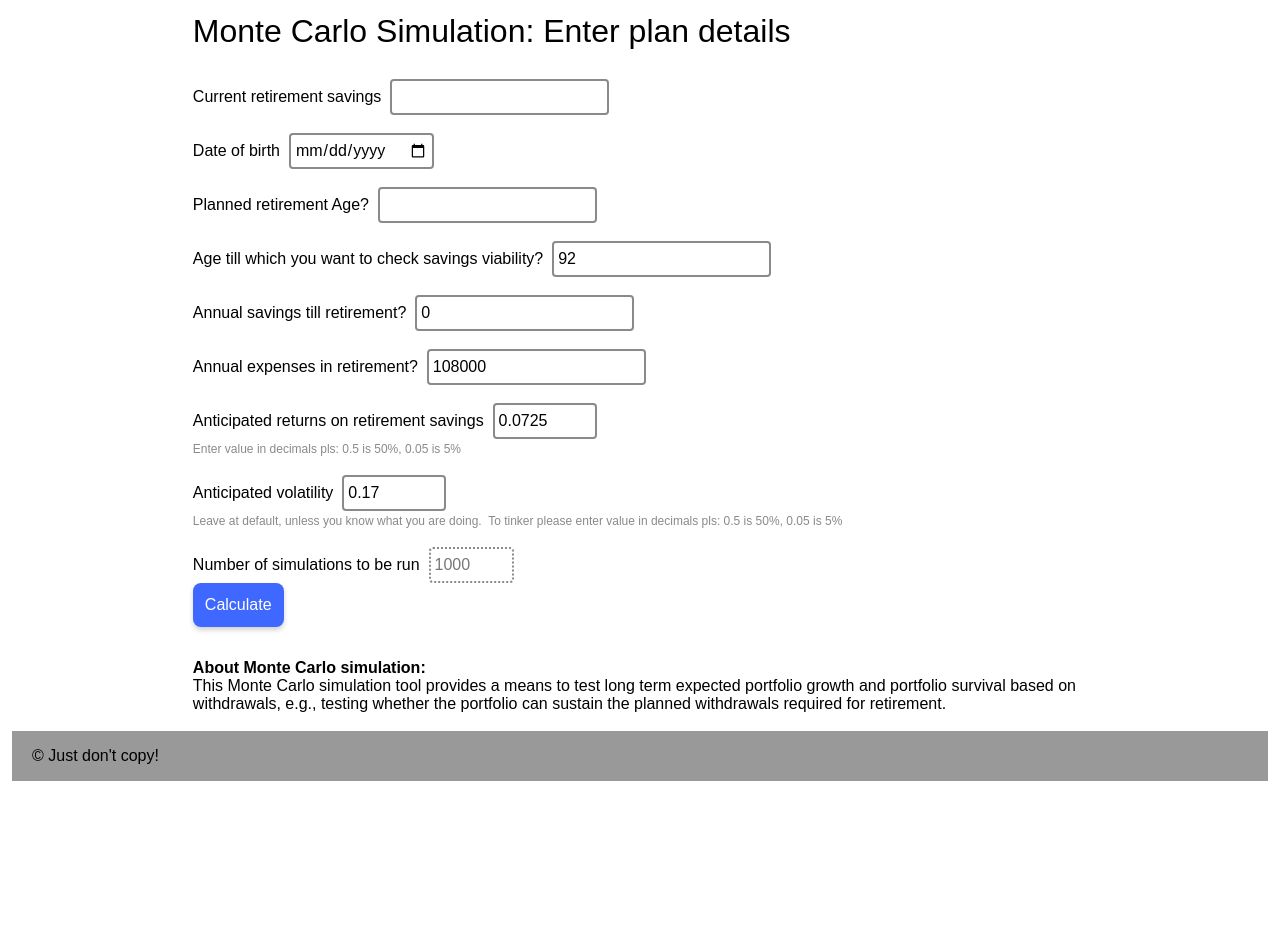
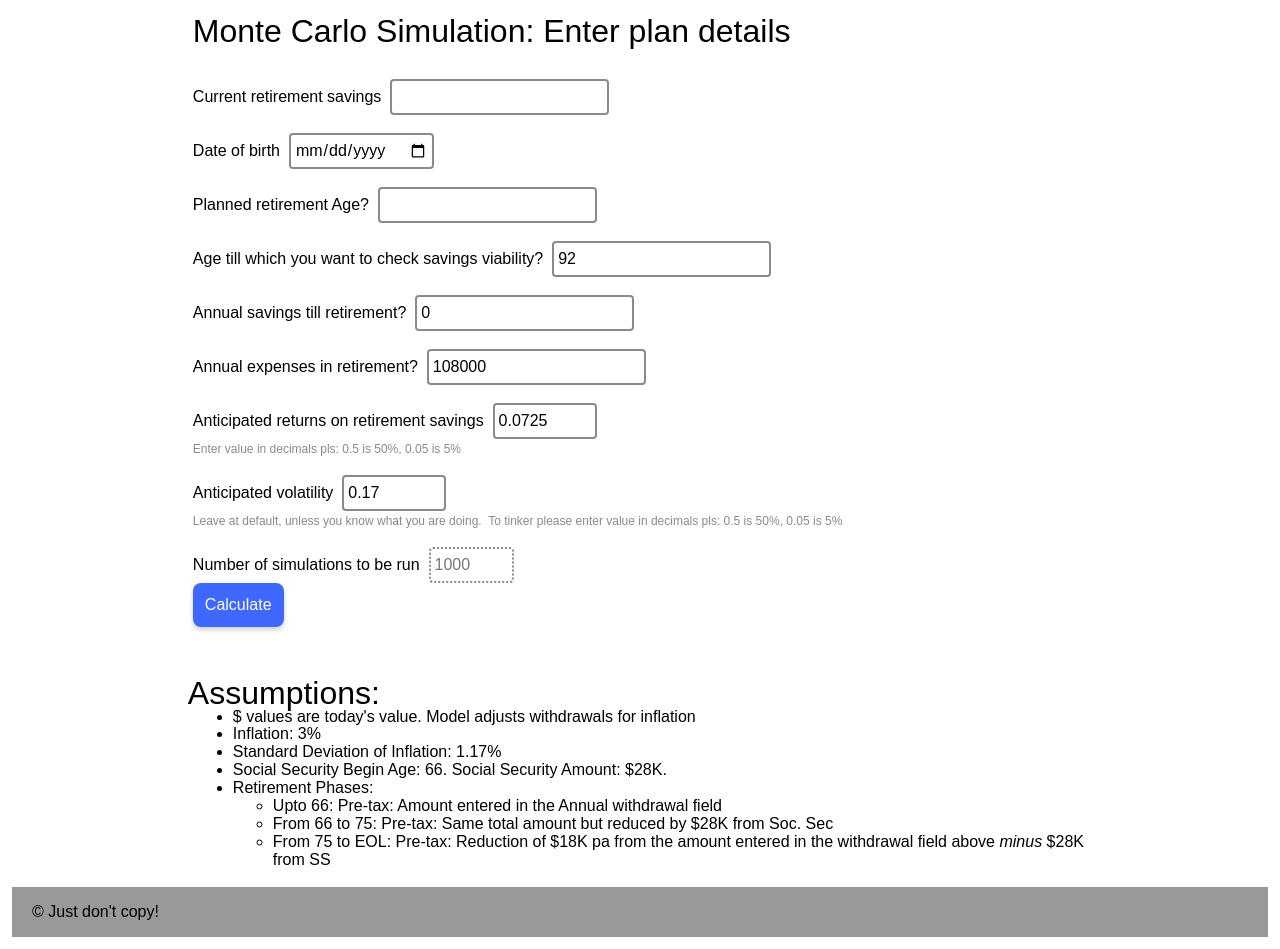
Before and after one commit to gitofyesbee/portfolioProjections, a Flask app: page /input/ in a window 1280 px wide. Shown: the part 55-1004 px from the top of the page. Before the commit the page ends 836 px from the top, so only its background shows below. Run offline with Flask 2, Linux system fonts and the light colour scheme; parts of the project's set-up code (start-up, migrations or seed data) failed here and were passed over.

Commit message:
v1.2 - Added assumptions to the input screen

```diff
--- a/static/styles.css
+++ b/static/styles.css
@@ -203,4 +203,15 @@ label {
     color: darkblue;
 }
 
+ul[header-label]::before {
+    content: attr(header-label);
+    font-family: inherit;
+    font-size: 2em;
+    font-weight: 500;
+    line-height: 1;
+    padding: 0;
+    margin: -45px;
+    color: black;
+}
+
 /* end of input items styling */
--- a/templates/input.html
+++ b/templates/input.html
@@ -53,14 +53,23 @@
                 <input class="input" id="number-of-simulations" name="iterations" min="1" max="1000" type="number"
                        readonly
                        value=1000 required/><br>
-                <input class="button" type="submit" value="Calculate"/>
+                <input class="button" type="submit" value="Calculate"/><br><br>
             </p>
-            <p class="container-info">
-                <b>About Monte Carlo simulation:</b><br>
-                This Monte Carlo simulation tool provides a means to test long term expected portfolio growth and
-                portfolio survival based on withdrawals, e.g., testing whether the portfolio can sustain the planned
-                withdrawals required for retirement.
-            </p>
+            <ul class="container-info" header-label="Assumptions:">
+                <li class="paragraph-headings">$ values are today's value. Model adjusts withdrawals for inflation</li>
+                <li>Inflation: 3%<br></li>
+                <li>Standard Deviation of Inflation: 1.17%<br></li>
+                <li>Social Security Begin Age: 66. Social Security Amount: $28K.</li>
+                <li>Retirement Phases:
+                    <ul>
+                        <li>Upto 66: Pre-tax: Amount entered in the Annual withdrawal field</li>
+                        <li>From 66 to 75: Pre-tax: Same total amount but reduced by $28K from Soc. Sec</li>
+                        <li>From 75 to EOL: Pre-tax: Reduction of $18K pa from the amount entered in the
+                            withdrawal field above <i>minus</i> $28K from SS
+                        </li>
+                    </ul>
+                </li>
+            </ul>
         </div>
     </form>
 {% endblock %}
```
